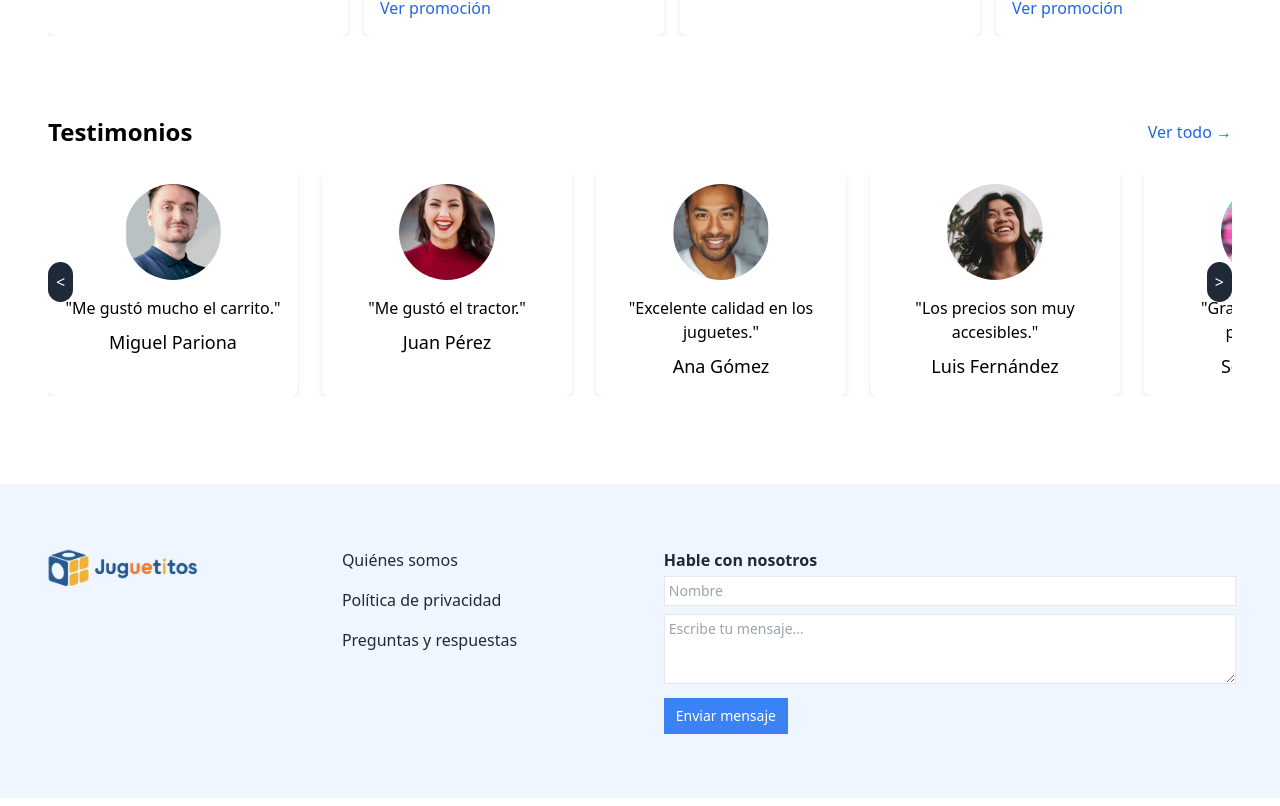
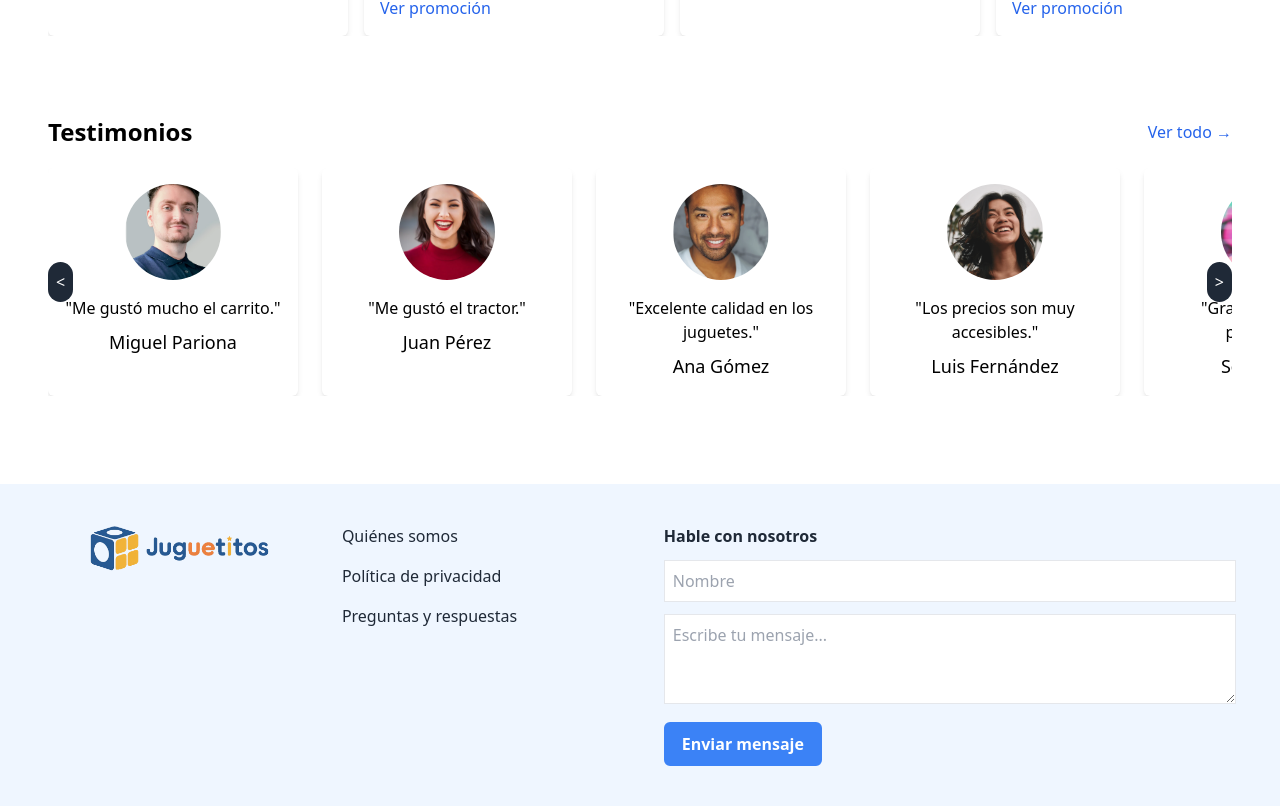
Before and after one commit to francocasa/E-commerce-toy-store, a React (Vite) app: page / in a window 1280 px wide. Shown: the part 1266-2072 px from the top of the page. Built offline with nearby package versions, Linux system fonts and the light colour scheme.

Commit message:
feat: add footer responsovie for md and lg

```diff
--- a/src/components/CartSummary.jsx
+++ b/src/components/CartSummary.jsx
@@ -24,7 +24,7 @@ export default function CartSummary({ subtotal, discounts }) {
         </div>
 
         <div className="space-y-3">
-          <a className="block text-center py-2 text-white border-2 border-blue-500 bg-blue-500 rounded-md font-bold hover:bg-blue-400 hover:border-blue-400 cursor-pointer transition-all">
+          <a className="block text-center py-2 text-white border-2 border-blue-500 bg-blue-500 rounded-md font-bold hover:bg-blue-400 hover:border-blue-400 cursor-pointer transition-colors">
             Pagar
           </a>
           <a className="block text-center w-full py-2 text-slate-500 border-2 border-slate-400 rounded-md font-bold cursor-pointer hover:bg-slate-400 hover:text-white transition-all">
--- a/src/components/Footer.jsx
+++ b/src/components/Footer.jsx
@@ -3,16 +3,16 @@ import { FaWhatsapp } from 'react-icons/fa';
 
 export default function Footer() {
   return (
-    <footer className="bg-blue-50 py-6 px-4 lg:py-12 text-gray-800 relative">
-      <div className="container mx-auto flex flex-col sm:flex-row justify-between gap-6 lg:py-4 lg:p-4">
+    <footer className="bg-blue-50 py-6 px-4 text-gray-800 relative">
+      <div className="container mx-auto flex flex-col md:flex-row justify-between gap-6 lg:py-4 lg:p-4 divide-y-2 md:divide-y-0">
         {' '}
         {/* Agregado p-4 para márgenes */}
-        <div className="flex w-full sm:w-1/2 gap-3">
+        <div className="flex w-full md:w-1/2 gap-3">
           <div className="px-3 w-1/2">
             <img
               src="/logo-juguetitos.png"
               alt="Toys Logo"
-              className="md:w-40"
+              className="md:w-40 lg:w-48 md:block md:mx-auto"
             />
           </div>
           <ul className="list-none space-y-1 md:space-y-4">
@@ -42,24 +42,25 @@ export default function Footer() {
             </li>
           </ul>
         </div>
-        <hr className="border-y-[1px] mx-3 block md:hidden" />
         <div className="px-3 w-full md:w-1/2">
-          <p className="font-bold mb-1">Hable con nosotros</p>
+          <p className="font-bold mt-3 mb-1 lg:mb-3 md:mt-0">
+            Hable con nosotros
+          </p>
           <form>
             <input
               type="text"
               placeholder="Nombre"
-              className="border p-1 w-full mb-2 text-sm"
+              className="border p-1 w-full mb-2 text-sm lg:text-base lg:mb-3 lg:p-2"
             />
             <textarea
               rows={3}
               placeholder="Escribe tu mensaje..."
-              className="border p-1 w-full mb-2 text-sm"
+              className="border p-1 w-full mb-2 text-sm lg:text-base lg:mb-3 lg:p-2"
             ></textarea>
             <input
               type="submit"
               value="Enviar mensaje"
-              className="bg-blue-500 text-white py-2 px-3 text-sm"
+              className="py-2 px-3 text-sm text-white border-2 border-blue-500 bg-blue-500 rounded-md font-bold hover:bg-blue-400 hover:border-blue-400 cursor-pointer transition-colors lg:text-base lg:px-4"
             />
           </form>
         </div>
```
